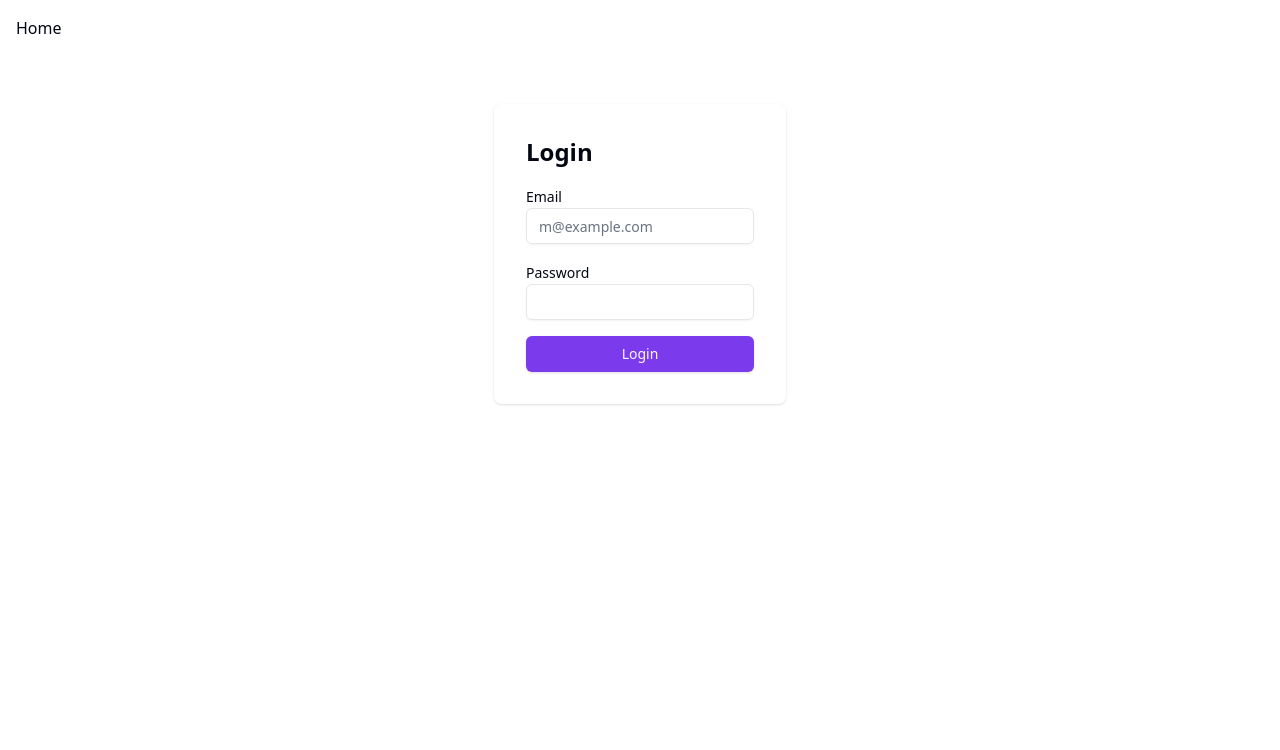
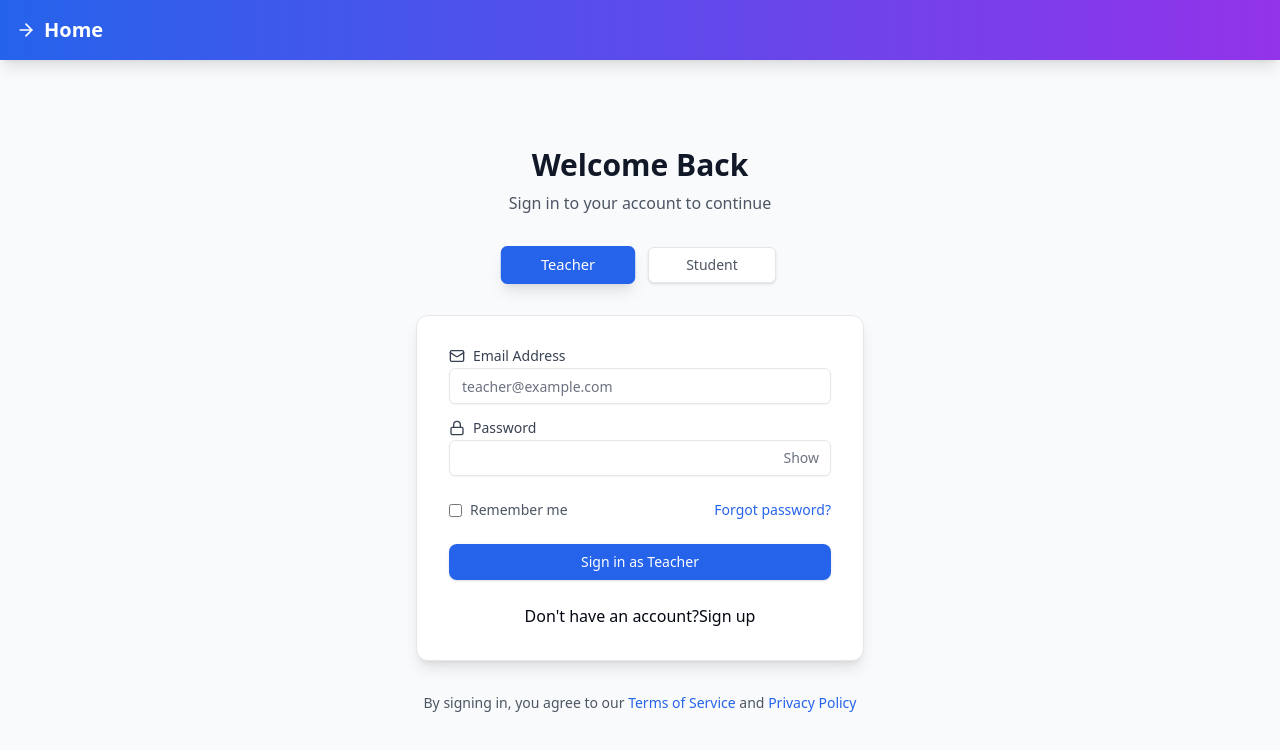
Before and after one commit to Neurexx/arcane, a Next.js app in the folder client/: page /login in a window 1280 px wide. Shown: the top 750 px of the page. Built offline with nearby package versions, Linux system fonts and the light colour scheme; no server answers.

Commit message:
login changed

```diff
--- a/client/src/app/login/page.jsx
+++ b/client/src/app/login/page.jsx
@@ -1,92 +1,227 @@
-"use client"
+"use client";
 import { Button } from "@/components/ui/button";
 import { Input } from "@/components/ui/input";
 import { Label } from "@/components/ui/label";
-import axios from "axios";
+import { Alert, AlertDescription } from "@/components/ui/alert";
+import { Loader2, Mail, Lock, ArrowRight } from "lucide-react";
 import { signIn, useSession } from "next-auth/react";
 import Link from "next/link";
 import { useRouter } from "next/navigation";
-import { FormEvent, useEffect, useState } from "react";
+import { useState } from "react";
 
-export default function Signup() {
+export default function Login() {
+  const [userData, setUserData] = useState({
+    email: "",
+    password: "",
+  });
+  const [error, setError] = useState("");
+  const [loading, setLoading] = useState(false);
+  const [showPassword, setShowPassword] = useState(false);
+  const [selectedRole, setSelectedRole] = useState("teacher");
+  const router = useRouter();
 
-  const [userData,setUserData]=useState({})
-  const [error,setError]=useState("")
-  const router=useRouter()
-  const {data:session, status}=useSession()
+  async function handleSubmit(e) {
+    e.preventDefault();
+    setLoading(true);
+    setError("");
 
-
-  useEffect(() => {
-    if (status === 'loading') return; // Wait until session status is known
-    if (session?.user) {
-      //@ts-ignore
-      if(session?.user.role==="student"){
-        router.push('/dashboard');}
-      else{
-      router.push('/teacher-dashboard');}
-    }
-  }, [session, status, router]);
-
-  async function handleSubmit(e){
-
-
-      e.preventDefault()
-      const result = await signIn('credentials', {
+    try {
+      const result = await signIn("credentials", {
         redirect: false,
-        //@ts-ignore
         identifier: userData.email,
-        //@ts-ignore
         password: userData.password,
+        role: selectedRole, // Include role in signin
       });
 
       if (result?.error) {
-        if (result.error === 'CredentialsSignin') {
-          console.log({
-            title: 'Login Failed',
-            description: 'Incorrect username or password',
-            variant: 'destructive',
-          });
-        } else {
-          console.log({
-            title: 'Error',
-            description: result.error,
-            variant: 'destructive',
-          });
-        }
+        setError(
+          result.error === "CredentialsSignin"
+            ? "Invalid email or password"
+            : result.error
+        );
+      } else {
+        // Redirect based on role
+        router.push(
+          selectedRole === "teacher" ? "/teacher-dashboard" : "/dashboard"
+        );
+      }
+    } catch (err) {
+      setError("An unexpected error occurred. Please try again.");
+    } finally {
+      setLoading(false);
+    }
+  }
 
-      }
-     console.log(result)
-      if (result?.error) {
-        //@ts-ignore
-        setError(result.error)
+  const handleInputChange = (e) => {
+    const { id, value } = e.target;
+    setUserData((prev) => ({ ...prev, [id]: value }));
+    setError(""); // Clear error when user types
+  };
 
-      }}
+  return (
+    <div className="min-h-screen w-full flex flex-col bg-gray-50">
+      <header className="p-4 bg-gradient-to-r from-blue-600 to-purple-600 text-white shadow-lg">
+        <div className="mx-auto flex justify-between items-center">
+          <Link
+            href="/"
+            className="text-xl font-bold hover:text-blue-100 transition-colors flex items-center gap-2"
+          >
+            <ArrowRight className="h-5 w-5" />
+            Home
+          </Link>
+        </div>
+      </header>
 
+      <main className="flex-1 flex flex-col items-center justify-center px-4 py-12">
+        <div className="w-full max-w-md space-y-8">
+          <div className="text-center">
+            <h1 className="text-3xl font-bold text-gray-900">Welcome Back</h1>
+            <p className="mt-2 text-gray-600">
+              Sign in to your account to continue
+            </p>
+          </div>
 
-    return (<>
-      <header className="p-4">
-        <Link href="/">Home</Link>
-      </header>
-      <main className="flex-1 flex items-center justify-center px-4 py-12">
-      <div className=" rounded-lg p-8 shadow">
-            <h2 className="text-2xl font-bold mb-4">Login</h2>
-            <form className="space-y-4" onSubmit={handleSubmit}>
+          {/* Role Selector */}
+          <div className="flex justify-center space-x-4">
+            {["teacher", "student"].map((role) => (
+              <Button
+                key={role}
+                onClick={() => setSelectedRole(role)}
+                className={`w-32 transition-all ${
+                  selectedRole === role
+                    ? "bg-blue-600 text-white shadow-lg scale-105"
+                    : "bg-white text-gray-600 hover:bg-gray-50 border border-gray-200"
+                }`}
+              >
+                {role.charAt(0).toUpperCase() + role.slice(1)}
+              </Button>
+            ))}
+          </div>
 
-              <div>
-                <Label htmlFor="email">Email</Label>
-                <Input id="email" type="email" placeholder="m@example.com" required onChange={(e)=>{setUserData({...userData,email:e.target.value})}} />
+          <div className="bg-white p-8 rounded-xl shadow-lg border border-gray-200">
+            <form onSubmit={handleSubmit} className="space-y-6">
+              <div className="space-y-4">
+                <div>
+                  <Label
+                    htmlFor="email"
+                    className="text-gray-700 flex items-center gap-2"
+                  >
+                    <Mail className="h-4 w-4" />
+                    Email Address
+                  </Label>
+                  <Input
+                    id="email"
+                    type="email"
+                    value={userData.email}
+                    onChange={handleInputChange}
+                    placeholder={
+                      selectedRole === "teacher"
+                        ? "teacher@example.com"
+                        : "student@example.com"
+                    }
+                    required
+                    className="mt-1"
+                    autoComplete="email"
+                  />
+                </div>
+
+                <div>
+                  <Label
+                    htmlFor="password"
+                    className="text-gray-700 flex items-center gap-2"
+                  >
+                    <Lock className="h-4 w-4" />
+                    Password
+                  </Label>
+                  <div className="relative">
+                    <Input
+                      id="password"
+                      type={showPassword ? "text" : "password"}
+                      value={userData.password}
+                      onChange={handleInputChange}
+                      required
+                      className="mt-1"
+                      autoComplete="current-password"
+                    />
+                    <button
+                      type="button"
+                      onClick={() => setShowPassword(!showPassword)}
+                      className="absolute right-3 top-1/2 -translate-y-1/2 text-gray-500 text-sm hover:text-gray-700"
+                    >
+                      {showPassword ? "Hide" : "Show"}
+                    </button>
+                  </div>
+                </div>
               </div>
-              <div>
-                <Label htmlFor="password">Password</Label>
-                <Input id="password" type="password" required onChange={(e)=>{setUserData({...userData,password:e.target.value})}}/>
+
+              <div className="flex items-center justify-between">
+                <label className="flex items-center">
+                  <input
+                    type="checkbox"
+                    className="rounded border-gray-300 text-blue-600 shadow-sm focus:border-blue-300 focus:ring focus:ring-blue-200 focus:ring-opacity-50"
+                  />
+                  <span className="ml-2 text-sm text-gray-600">
+                    Remember me
+                  </span>
+                </label>
+
+                <Link
+                  href="/forgot-password"
+                  className="text-sm text-blue-600 hover:text-blue-500"
+                >
+                  Forgot password?
+                </Link>
               </div>
-              <Button type="submit" className="w-full">
-                Login
+
+              {error && (
+                <Alert variant="destructive" className="animate-appear">
+                  <AlertDescription>{error}</AlertDescription>
+                </Alert>
+              )}
+
+              <Button
+                type="submit"
+                disabled={loading}
+                className="w-full bg-blue-600 hover:bg-blue-700 text-white py-3 rounded-lg transition-colors"
+              >
+                {loading ? (
+                  <>
+                    <Loader2 className="mr-2 h-4 w-4 animate-spin" />
+                    Signing in...
+                  </>
+                ) : (
+                  `Sign in as ${
+                    selectedRole === "teacher" ? "Teacher" : "Student"
+                  }`
+                )}
               </Button>
-              {error.length>0 && <div className="">{error}</div>}
             </form>
+            <nav>
+              <br />
+              <p className="text-center">
+                Don't have an account?
+                <Link
+                  href="/signup"
+                  className="hover:text-blue-700 transition-colors"
+                >
+                  Sign up
+                </Link>
+              </p>
+            </nav>
           </div>
-          </main>
-      </>
-    )
-  }
+
+          <div className="text-center text-sm text-gray-600">
+            By signing in, you agree to our{" "}
+            <Link href="/terms" className="text-blue-600 hover:text-blue-500">
+              Terms of Service
+            </Link>{" "}
+            and{" "}
+            <Link href="/privacy" className="text-blue-600 hover:text-blue-500">
+              Privacy Policy
+            </Link>
+          </div>
+        </div>
+      </main>
+    </div>
+  );
+}
```
